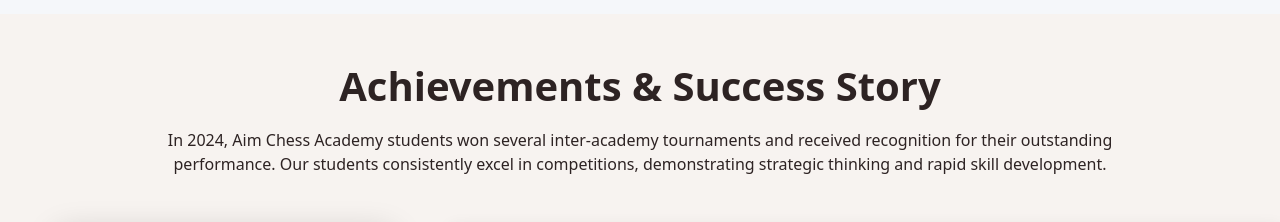
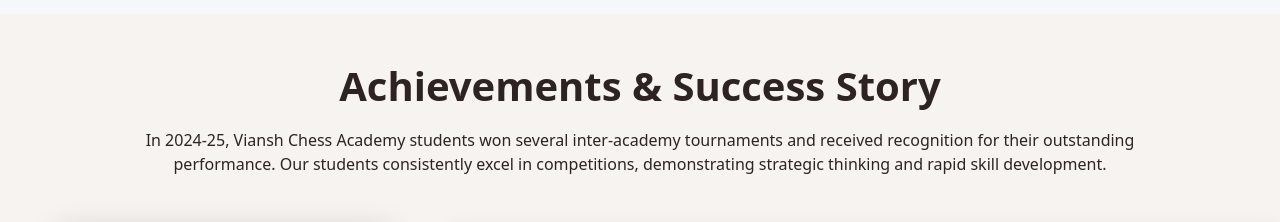
Before and after one commit to shantanugupta18/ChessAcademyProject, a React (Vite) app: page / in a window 1280 px wide. Shown: the part 1340-1562 px from the top of the page. Built offline with nearby package versions, Linux system fonts and the light colour scheme.

Commit message:
added branch and update text

```diff
--- a/src/components/ContactSection.jsx
+++ b/src/components/ContactSection.jsx
@@ -10,6 +10,10 @@
       <div className="contact-details">
         <div>
           <strong>Address:</strong> Sec 8 B, House No 34, opp. Radha Nikunj Park, Vrindavan Colony,<br />Lucknow, Uttar Pradesh 226019
+        </div>
+        <div>
+          <strong>Main Branch:</strong> Lucknow, Uttar Pradesh <br />
+          <strong>Another Branch:</strong> Kanpur, Uttar Pradesh
         </div>
         <div>
           <strong>Email:</strong> vianshacademy@gmail.com
--- a/src/components/TestimonialsSection.jsx
+++ b/src/components/TestimonialsSection.jsx
@@ -4,7 +4,7 @@
 const testimonials = [
   {
     name: "Priya Sen",
-    text: "My child is thriving at Aim Chess Academy! The trainers are supportive and the environment is perfect for learning.",
+    text: "My child is thriving at Viansh Chess Academy! The trainers are supportive and the environment is perfect for learning.",
     rating: 5
   }
 ];
--- a/src/constants/texts.js
+++ b/src/constants/texts.js
@@ -91,7 +91,7 @@
 export const ACHIEVEMENTS = [
   {
     heading: "Achievements & Success Story",
-    description: "In 2024, Aim Chess Academy students won several inter-academy tournaments and received recognition for their outstanding performance. Our students consistently excel in competitions, demonstrating strategic thinking and rapid skill development."
+    description: "In 2024-25, Viansh Chess Academy students won several inter-academy tournaments and received recognition for their outstanding performance. Our students consistently excel in competitions, demonstrating strategic thinking and rapid skill development."
   },
 	{
 		img: "../src/assets/youngest-champ.jpg",
```
